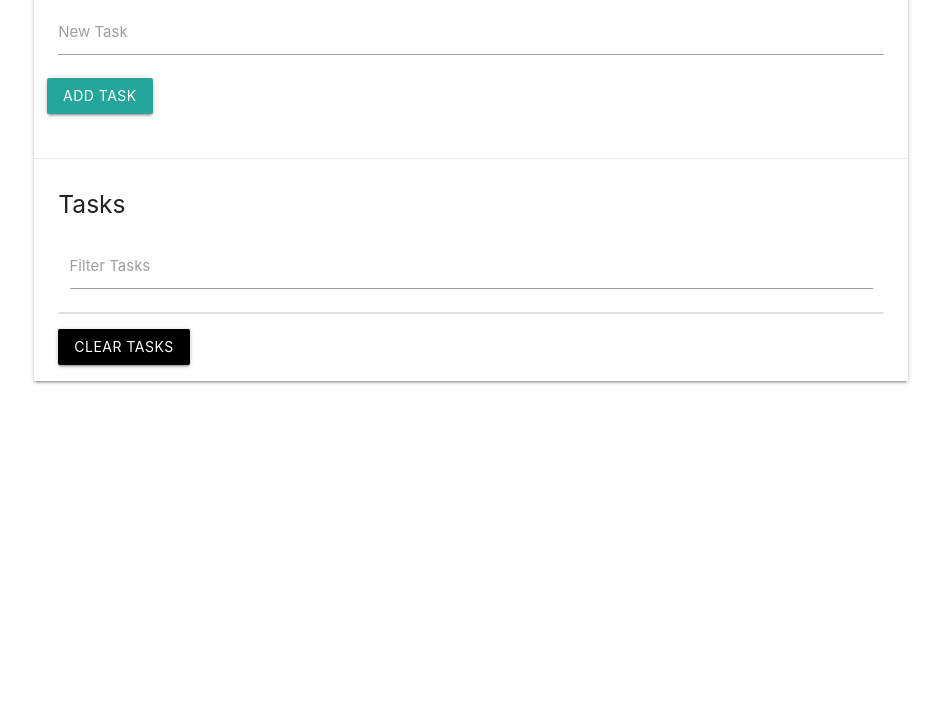
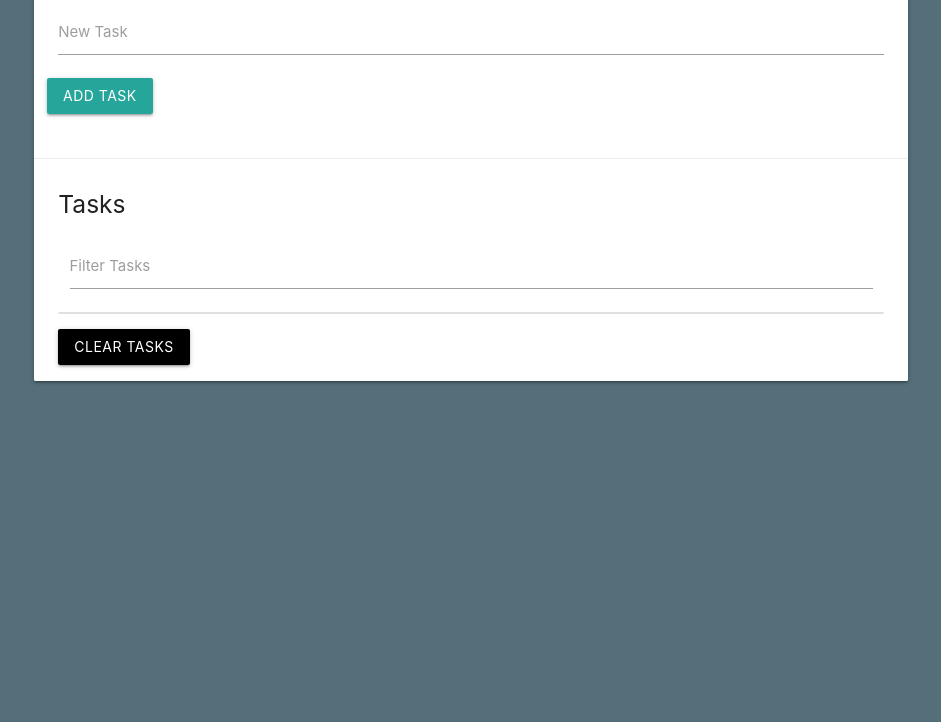
Before and after one commit to B-Red/JavaScript-Task-List, a plain HTML site: page index.html in a window 1280 px wide. Shown: the part 78-800 px from the top of the page, without its empty margins (169-1110 px from the left). Drawn offline with nearby package versions, Linux system fonts and the light colour scheme.

Commit message:
some styling changes

```diff
--- a/index.html
+++ b/index.html
@@ -15,7 +15,7 @@
     <title>Task List</title>
 </head>
 
-<body>
+<body class="blue-grey darken-1">
     <div class="container">
         <div class="row">
             <div class="col s12">
```
